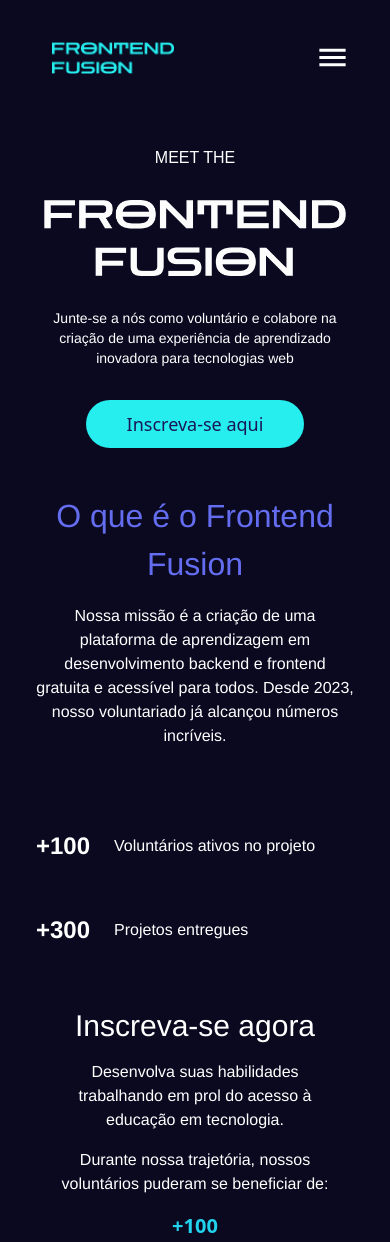
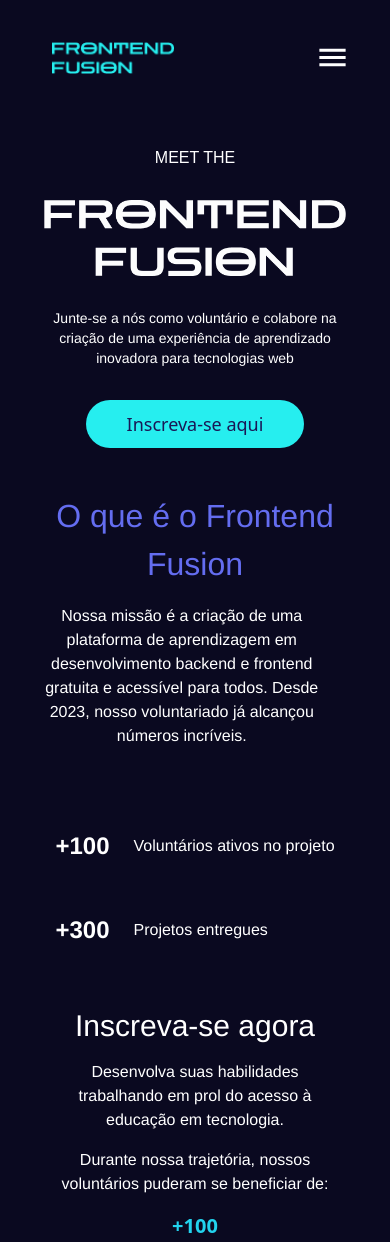
Before and after one commit to Projeto-FrontEnd-Fusion/vingadores-portifolio-colaborativo_, a React (Vite) app: page / in a window 390 px wide. Shown: the top 1242 px of the page. Built offline with nearby package versions, Linux system fonts and the light colour scheme; a web font is replaced by a local one.

Commit message:
feat: adiciona `h1` entre `img` do título da página. Utiliza `alt` para otimização de SEO

```diff
--- a/src/components/SectionPresentation/SectionPresentation.tsx
+++ b/src/components/SectionPresentation/SectionPresentation.tsx
@@ -9,7 +9,9 @@ const SectionPresentation = () => {
                             lg:w-1/2 lg:px-0"
       >
         <p className="font-presentation text-base font-normal leading-5 text-center">MEET THE</p>
-        <img src="/assets/FRONTENDFUSION_2.png" />
+        <h1>
+          <img src="/assets/FRONTENDFUSION_2.png" alt="Frontend Fusion" />
+        </h1>
         <p className="font-fusion text-sm font-normal leading-5 text-center
                               lg:text-base lg:leading-6"
         >Junte-se a nós como voluntário e colabore na criação de uma experiência de aprendizado inovadora para tecnologias web</p>
@@ -22,19 +24,17 @@ const SectionPresentation = () => {
         <h2 className="text-[#646DF0] font-fusion text-[2rem] font-medium leading-[3rem] text-center
                               lg:text-left lg:text-[2.5rem] lg:leading-[3rem] lg:tracking-wide"
         >O que é o Frontend Fusion</h2>
-        <p className="font-fusion text-base font-normal text-center
+        <p className="w-11/12 font-fusion text-base font-normal text-center
                               lg:text-left"
         >Nossa missão é a criação de uma plataforma de aprendizagem em desenvolvimento backend e frontend gratuita e acessível para todos. Desde 2023, nosso voluntariado já alcançou números incríveis.</p>
 
-        <div className="flex flex-col gap-12 pt-16
-                                lg:pt-6"
-        >
-          <div className="flex gap-6 items-center">
-            <p className="font-fusion text-2xl font-bold leading-9 text-center">+100</p>
-            <p className="font-fusion text-base font-normal text-left">Voluntários ativos no projeto</p>
+        <div className="w-fit flex flex-col gap-12 pt-16 justify-center self-center lg:pt-6 min-[610px]:max-lg:flex-row lg:self-start ">
+          <div className="flex gap-6 items-center justify-start sm:max-lg:justify-center">
+            <p className="font-fusion text-2xl font-bold leading-9">+100</p>
+            <p className="font-fusion text-base font-normal">Voluntários ativos no projeto</p>
           </div>
 
-          <div className="flex gap-6 items-center">
+          <div className="flex gap-6 items-center sm:max-lg:justify-center">
             <p className="font-fusion text-2xl font-bold leading-9 text-center">+300</p>
             <p className="font-fusion text-base font-normal leading-6 text-left">Projetos entregues</p>
           </div>
```
